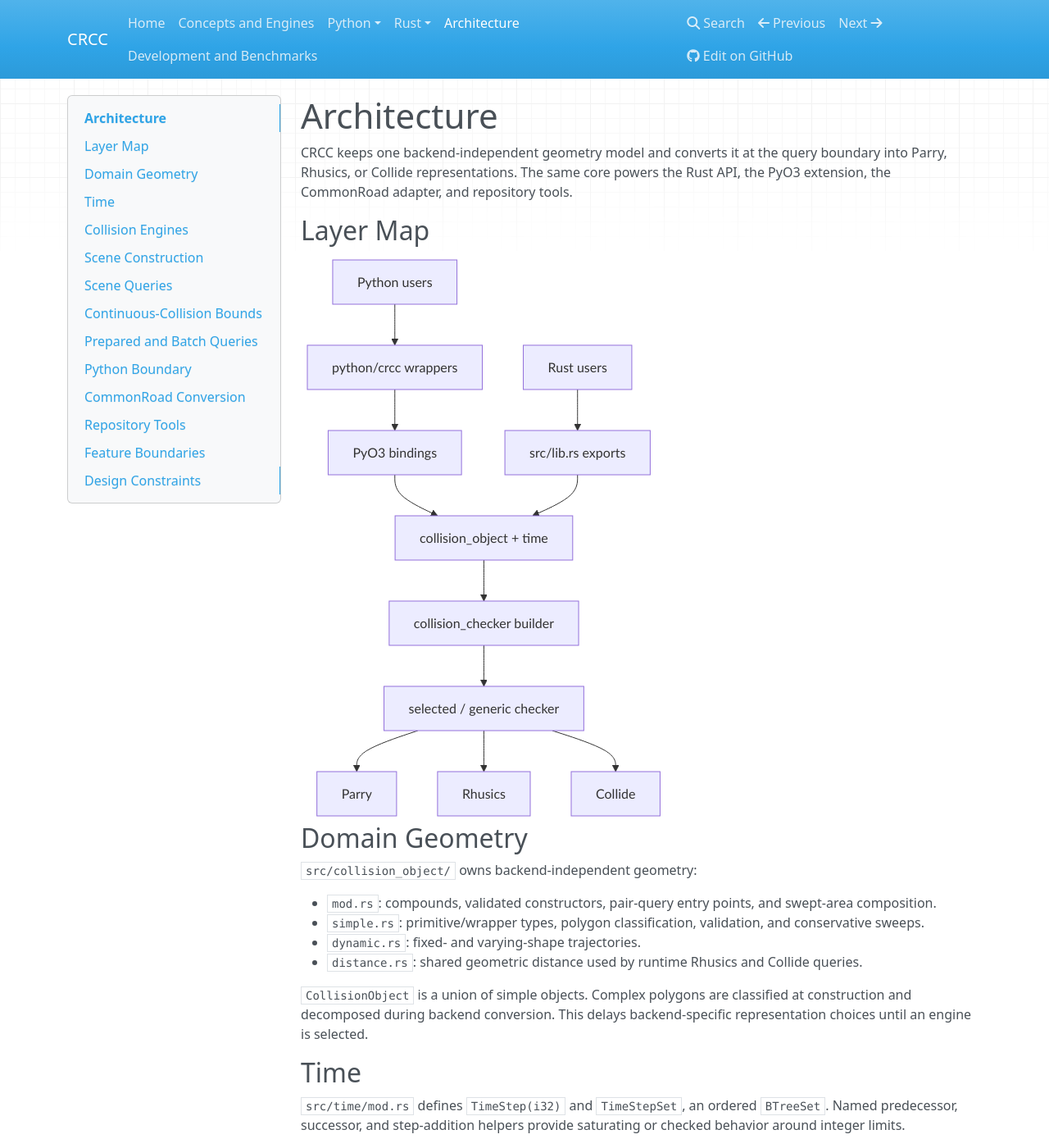
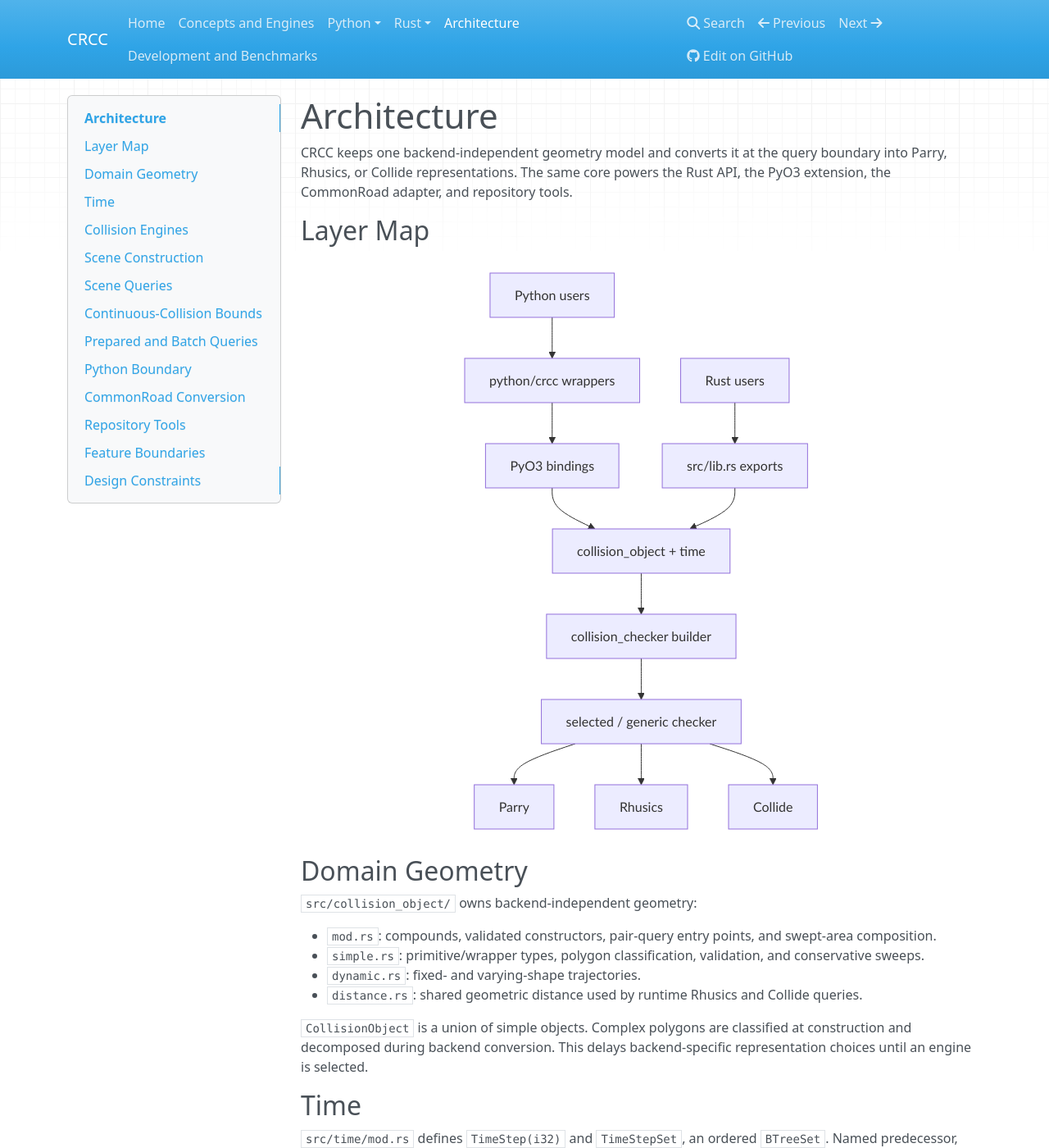
Before and after one commit to burakssen/crcc, an MkDocs documentation site: the page built from docs/architecture.md, in a window 1280 px wide and 1400 px high. Shown: the whole window at 82% size. Built offline with MkDocs 1.6.1, drawn with Linux system fonts in a browser that asks for light colours; nearby versions of some CDN libraries.

Commit message:
style(docs): center Mermaid diagrams horizontally in MkDocs

```diff
--- /dev/null
+++ b/docs/stylesheets/extra.css
@@ -0,0 +1,13 @@
+/* Center Mermaid diagrams on MkDocs pages */
+.mermaid {
+  display: flex;
+  justify-content: center;
+  align-items: center;
+  margin: 1.5rem auto;
+  text-align: center;
+}
+
+.mermaid svg {
+  max-width: 100%;
+  height: auto;
+}
--- a/mkdocs.yml
+++ b/mkdocs.yml
@@ -24,3 +24,6 @@ markdown_extensions:
 extra_javascript:
   - https://cdn.jsdelivr.net/npm/mermaid@10/dist/mermaid.min.js
   - javascripts/mermaid.js
+
+extra_css:
+  - stylesheets/extra.css
```
